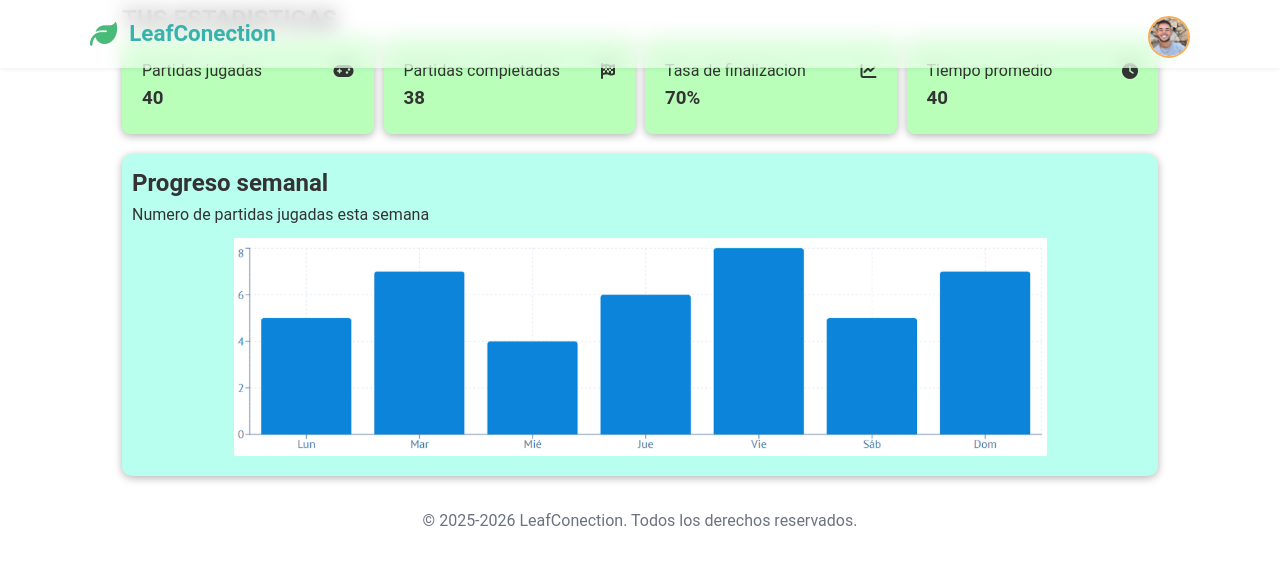
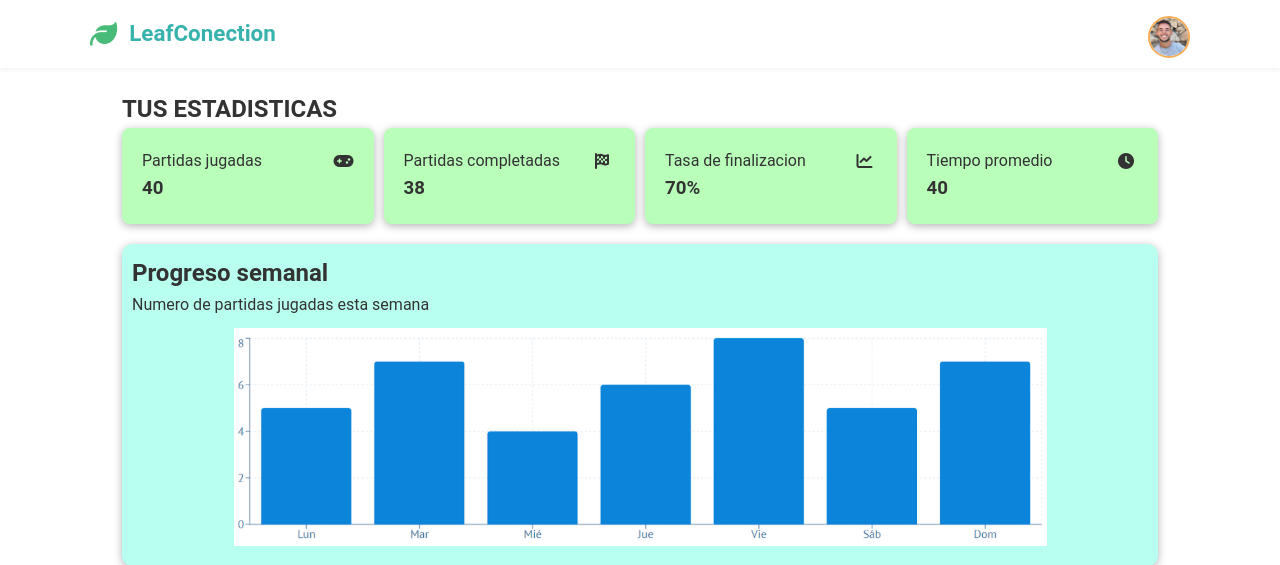
Before and after one commit to Aitor-Gocerra/proyectoLeafConection, a PHP site: page /estadisticas.html in a window 1280 px wide. Shown: the top 565 px of the page. Run offline with PHP 8.4, Linux system fonts and the light colour scheme.

Commit message:
Add ID to stats title and adjust styles
Assigned an ID to the statistics page title for easier styling and added top margin via CSS. Also set explicit width and height for icons in statistics cards to improve layout consistency.

```diff
--- a/src/estadisticas.html
+++ b/src/estadisticas.html
@@ -21,7 +21,7 @@
             </nav>
         </header>
         <main>
-            <h2>TUS ESTADISTICAS</h2>
+            <h2 id="tituloEstadisticas">TUS ESTADISTICAS</h2>
             <div id="tablaEstadisticas">
                 <div class="tarjetaEstadisticas">
                     <p>Partidas jugadas</p>
--- a/src/estilos.css
+++ b/src/estilos.css
@@ -379,7 +379,9 @@ footer {
 }
 
 /* ESTILO ESTADISTICAS */
-
+#tituloEstadisticas {
+    margin-top: 90px;
+}
 #tablaEstadisticas {
     display: grid;
     grid-template-columns: repeat(4, 1fr); /* 4 columnas iguales */
@@ -399,6 +401,8 @@ footer {
         display: inline;
         float: right;
         margin-top: 5px;
+        width: 20px;   /* ajusta según necesites */
+        height: 20px;  /* ajusta según necesites */
     }
 
     p{
```
